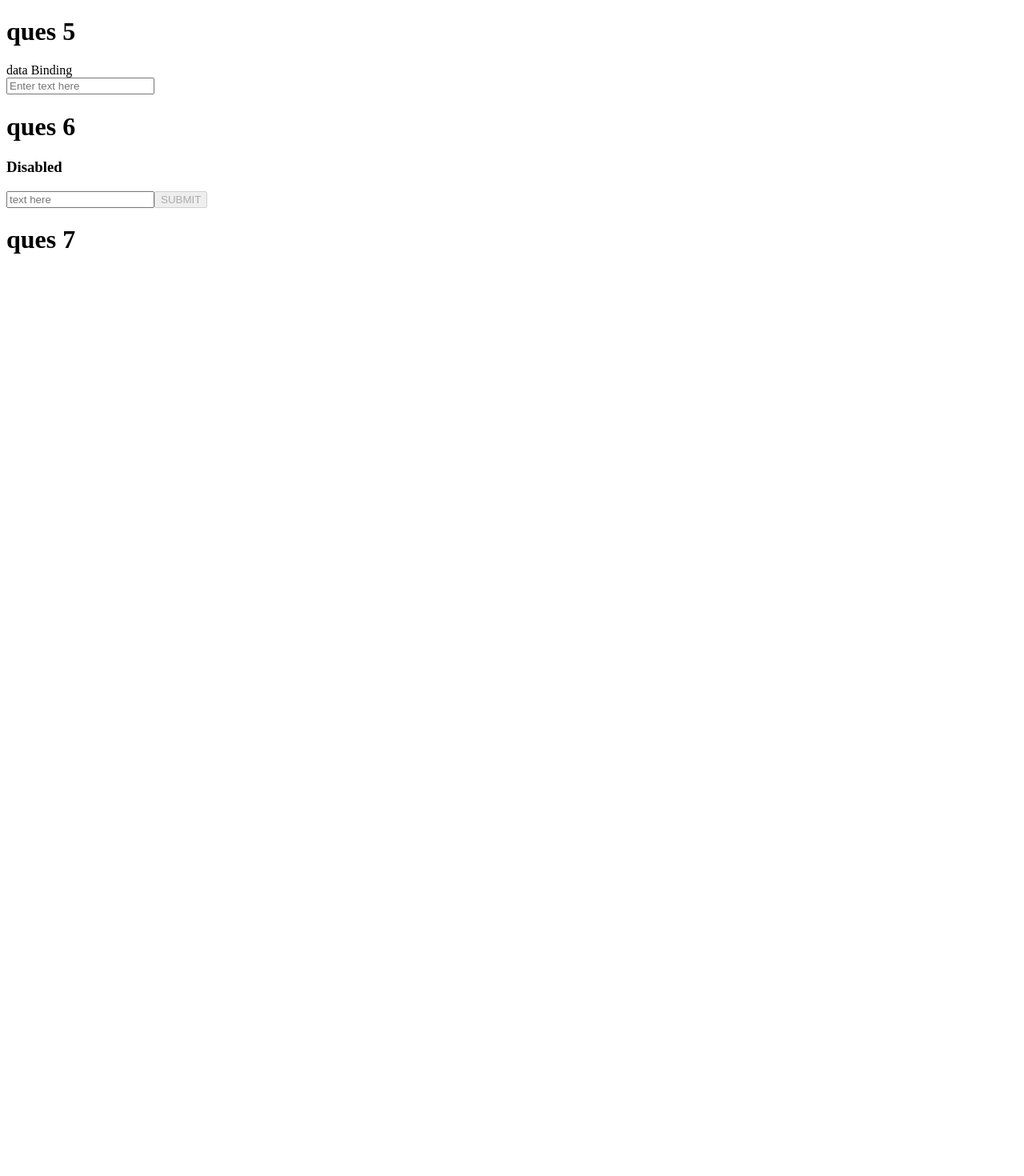
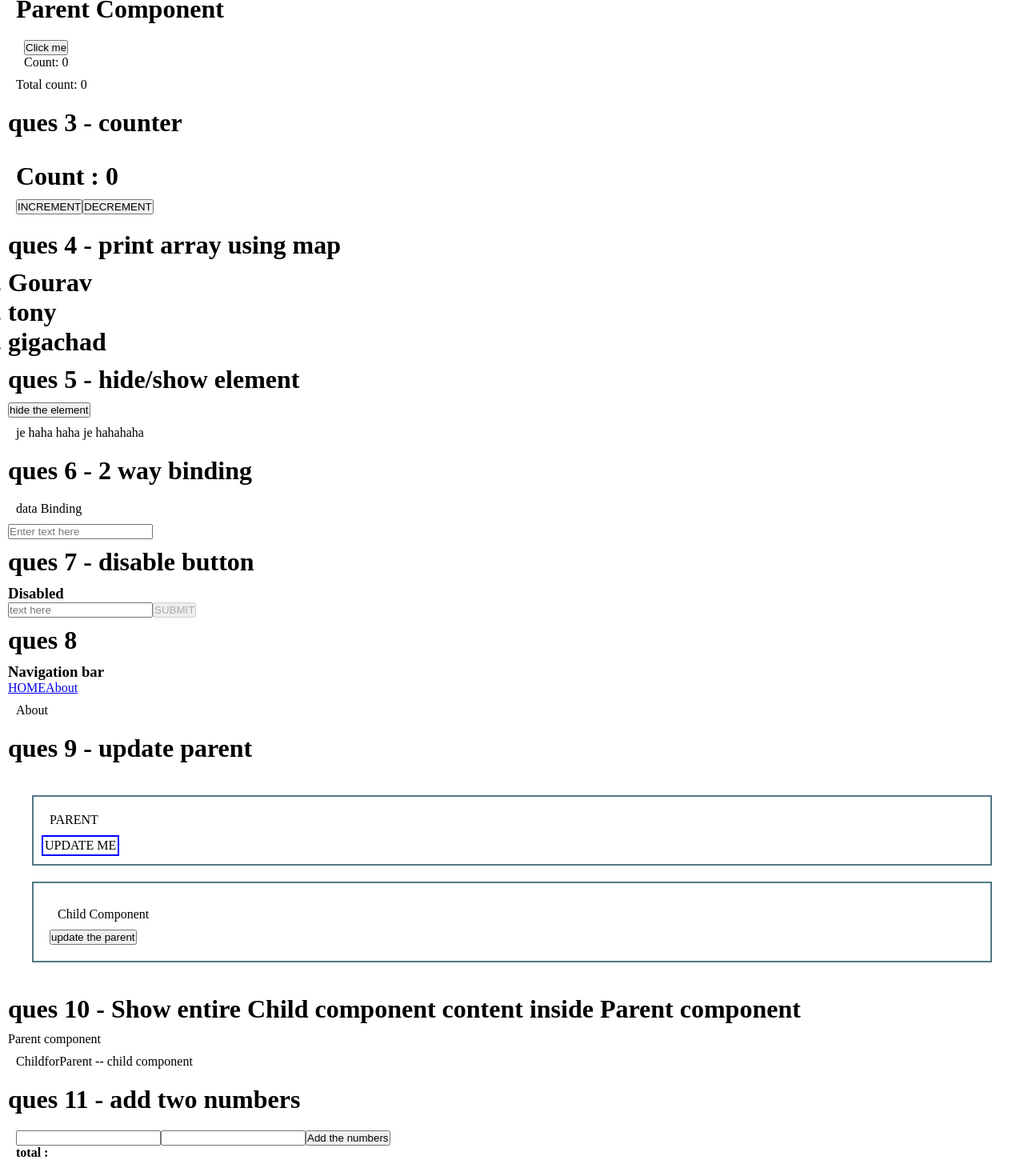
Before and after one commit to gourav-kadyan/reactlearn, a React (Create React App) app: page /about in a window 1280 px wide. Shown: the part 718-2188 px from the top of the page at 80% size. Before the commit the page ends 1058 px from the top, so only its background shows below. Built offline with nearby package versions, Linux system fonts and the light colour scheme.

Commit message:
did some new ques like write all content of child from parent , routers , add two numbers, update parent

```diff
--- a/package.json
+++ b/package.json
@@ -8,6 +8,7 @@
     "@testing-library/user-event": "^13.5.0",
     "react": "^18.2.0",
     "react-dom": "^18.2.0",
+    "react-router-dom": "^6.10.0",
     "react-scripts": "5.0.1",
     "web-vitals": "^2.1.4"
   },
--- /dev/null
+++ b/src/AddTwoNumber/Add.jsx
@@ -0,0 +1,22 @@
+import React from 'react'
+import { useState } from 'react'
+const Add = () => {
+    const [ num1, setNum1 ] = useState();
+    const [ num2, setNum2 ] = useState();
+    const [ total, setTotal ] = useState(0);
+
+    function calculate(){
+        setTotal(num1 + num2)
+    }
+
+  return (
+    <div>
+        <input type="number" name="num1" value={num1} onChange={(e) => setNum1(+e.target.value)} />
+        <input type="number" name="num1" value={num2} onChange={(e) => setNum2(+e.target.value)} />
+        <button onClick={calculate} >Add the numbers</button>
+        <h4>total : {total || ""}</h4>
+    </div>
+  )
+}
+
+export default Add
--- a/src/App.jsx
+++ b/src/App.jsx
@@ -1,31 +1,67 @@
+import "./css files/App.css";
+import React from "react";
 
-import React from "react";
 import Show from "./hide/show the element/Show";
+
 import Counter from "./customhooks/Counter";
+
 import ParentComponent from "./counter/ParentComponent";
-//import SignIn from "./signin/SignIn";
+
+import SignIn from "./signin/SignIn";
+
 import Array from "./display array of users/Array";
+
 import Binding from "./2 way data binding/Binding";
+
 import Disabled from "./disabled button/Disabled";
+
+import Navigation from "./navigation/Navigation";
+import Home from "./navigation/Home";
+import About from "./navigation/About";
+import { BrowserRouter as Router, Routes, Route } from "react-router-dom";
+
+import Parent from "./Update Parent/Parent";
+
+import Parentforchild from "./print child/Parentforchild";
+import ChildforParent from "./print child/ChildforParent";
+
+import Add from "./AddTwoNumber/Add";
 
 function App(){
     return (
         <>
-            {/* <SignIn /> */}
-            <h1>ques 1</h1>
+            <h1>ques 1 - sigin form</h1>
+            <SignIn />
+            <h1>ques 2 - counter sum</h1>
             <ParentComponent />
-            <h1>ques 2</h1>
+            <h1>ques 3 - counter</h1>
             <Counter />
-            <h1>ques 3</h1>
+            <h1>ques 4 - print array using map</h1>
             <Array />
-            <h1>ques 4</h1>
+            <h1>ques 5 - hide/show element</h1>
             <Show />
-            <h1>ques 5</h1>
+            <h1>ques 6 - 2 way binding</h1>
             <Binding />
-            <h1>ques 6</h1>
+            <h1>ques 7 - disable button</h1>
             <Disabled />
-            <h1>ques 7</h1>
+            <h1>ques 8</h1>
+            <h3>Navigation bar</h3>
+            <Router>
+                <Navigation />
+                <Routes>
+                    <Route exact path="/" element={<Home/>} />
+                    <Route exact path="/about" element={<About/>} />
 
+                </Routes>
+            </Router>
+            <h1>ques 9 - update parent</h1>
+            <Parent />
+            <h1>ques 10 - Show entire Child component content inside Parent component</h1>
+            <Parentforchild>
+                <ChildforParent />
+            </Parentforchild>
+            <h1>ques 11 - add two numbers</h1>
+            <Add />
         </>
     );
 }
--- /dev/null
+++ b/src/Update Parent/Child.jsx
@@ -0,0 +1,12 @@
+import React from 'react'
+
+function Child({setValue}) {
+  return (
+    <div>
+        <div>Child Component</div>
+        <button onClick={() => setValue("Parent is Updated noice")} >update the parent</button>
+    </div>
+  )
+}
+
+export default Child
--- /dev/null
+++ b/src/Update Parent/Parent.css
@@ -0,0 +1,14 @@
+div {
+    padding: 10px;
+}
+
+.wrapper {
+    margin: 20px;
+    border: 2px solid rgb(84, 118, 134);
+}
+
+.box-wrapper {
+    width: max-content;
+    padding: 2px;
+    border: 2px solid blue;
+}
--- /dev/null
+++ b/src/Update Parent/Parent.jsx
@@ -0,0 +1,21 @@
+import React from 'react'
+import { useState } from 'react'
+import Child from './Child';
+import "./Parent.css"
+const Parent = () => {
+    const [value, setValue] = useState("UPDATE ME");
+  return (
+    <div>
+        <div className='wrapper'>
+            <div>PARENT</div>
+            <div className='box-wrapper' >{value}</div>
+        </div>
+        <div className='wrapper'>
+            <Child setValue={setValue} />
+        </div>
+
+    </div>
+  )
+}
+
+export default Parent
--- /dev/null
+++ b/src/css files/App.css
@@ -0,0 +1,4 @@
+h1 {
+    margin-top: 10px;
+    margin-bottom: 10px;
+}
--- /dev/null
+++ b/src/navigation/About.jsx
@@ -0,0 +1,9 @@
+import React from 'react'
+
+const About = () => {
+  return (
+    <div>About</div>
+  )
+}
+
+export default About
--- /dev/null
+++ b/src/navigation/Home.jsx
@@ -0,0 +1,9 @@
+import React from 'react'
+
+const Home = () => {
+  return (
+    <div>Home</div>
+  )
+}
+
+export default Home
--- /dev/null
+++ b/src/navigation/Navigation.jsx
@@ -0,0 +1,12 @@
+import React from 'react'
+import { Link } from 'react-router-dom'
+const Navigation = () => {
+  return (
+    <>
+        <Link to="/" >HOME</Link>
+        <Link to="/about" >About</Link>
+    </>
+  )
+}
+
+export default Navigation
--- /dev/null
+++ b/src/print child/ChildforParent.jsx
@@ -0,0 +1,9 @@
+import React from 'react'
+
+const ChildforParent = () => {
+  return (
+    <div>ChildforParent -- child component</div>
+  )
+}
+
+export default ChildforParent
--- /dev/null
+++ b/src/print child/Parentforchild.jsx
@@ -0,0 +1,12 @@
+import React from 'react'
+
+const Parentforchild = ({children}) => {
+  return (
+    <>
+        <p>Parent component</p>
+        {children}
+    </>
+  )
+}
+
+export default Parentforchild
```
Also changed, not shown: 1 other file (tests, documents, lock files or other folders).
